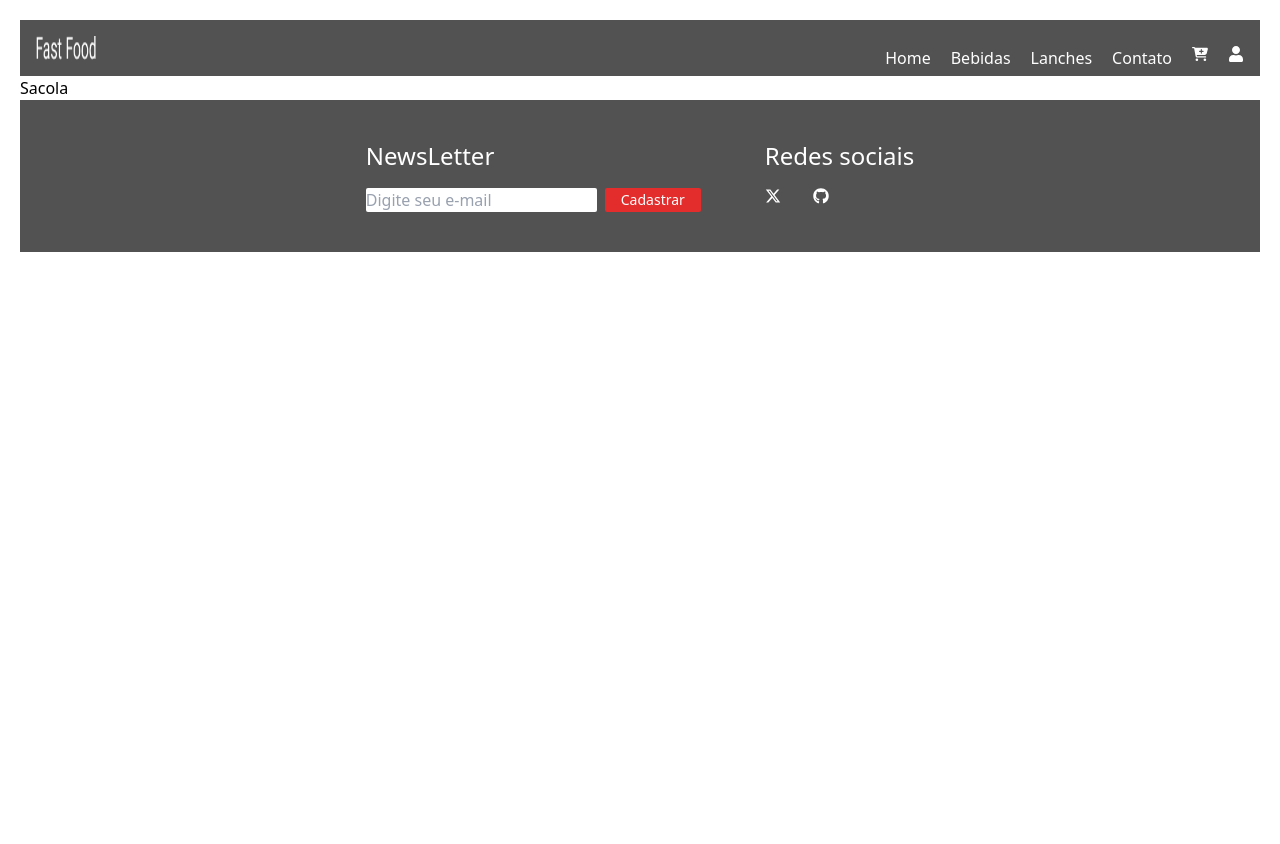
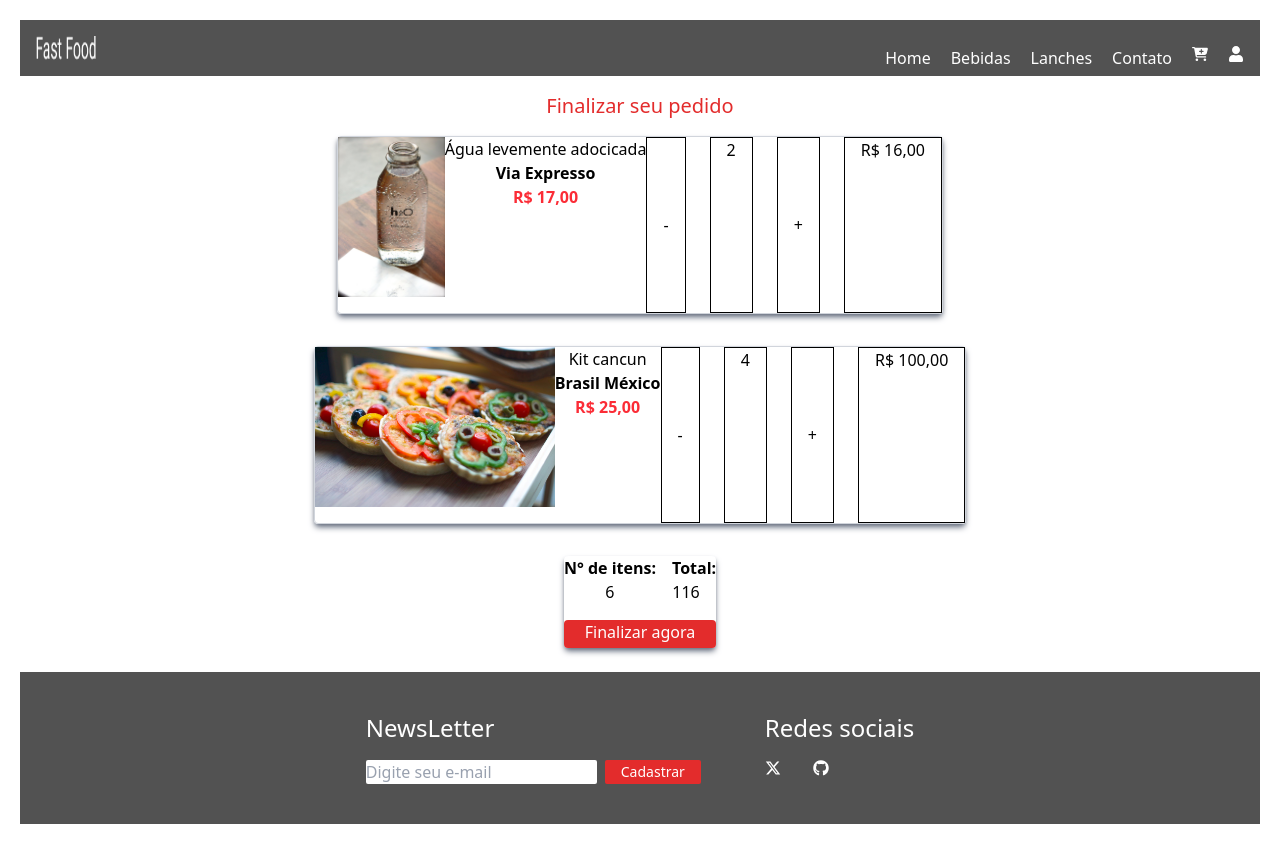
Before and after one commit to Paulo-Borges/devBurger, a React (Vite) app: page /sacola in a window 1280 px wide. Before the commit the page ends 800 px from the top, so only its background shows below. Built offline with nearby package versions, Linux system fonts and the light colour scheme.

Commit message:
feat: Update routes Sacola

```diff
--- a/src/routes/Sacola.tsx
+++ b/src/routes/Sacola.tsx
@@ -1,5 +1,59 @@
 const Sacola = () => {
-  return <div>Sacola</div>;
+  return (
+    <main className="flex flex-col justify-center items-center text-center mb-6">
+      <h1 className="text-base py-4 text-xl">Finalizar seu pedido</h1>
+      <section className="flex flex-col md:flex-row space-y-4 border border-gray-300 rounded shadow-md shadow-gray-500 mb-8">
+        <div className="flex justify-center">
+          <img src="finalizaragua.jpeg" alt="" className="h-40" />
+        </div>
+        <div>
+          <p>Água levemente adocicada</p>
+          <p className="font-bold">Via Expresso</p>
+          <p className="font-semibold text-red-500">R$ 17,00</p>
+        </div>
+        <div className="flex justify-center gap-6">
+          <button className="border px-4 cursor-pointer">-</button>
+          <p className="border px-4">2</p>
+          <button className="border px-4 cursor-pointer">+</button>
+          <p className="border px-4">R$ 16,00</p>
+        </div>
+      </section>
+
+      <section className="flex flex-col md:flex-row space-y-4 border border-gray-300 rounded shadow-md shadow-gray-500 ">
+        <div className="flex justify-center">
+          <img src="finalizarkit.jpeg" alt="" className="h-40" />
+        </div>
+        <div>
+          <p>Kit cancun</p>
+          <p className="font-bold">Brasil México</p>
+          <p className="font-semibold text-red-500">R$ 25,00</p>
+        </div>
+        <div className="flex justify-center gap-6">
+          <button className="border px-4 cursor-pointer">-</button>
+          <p className="border px-4">4</p>
+          <button className="border px-4 cursor-pointer">+</button>
+          <p className="border px-4">R$ 100,00</p>
+        </div>
+      </section>
+      <section className="flex flex-col gap-4 mt-8 border-gray-300 rounded shadow-md shadow-gray-500">
+        <table className="">
+          <thead className="">
+            <th className="">N° de itens: </th>
+            <th className="pl-4"> Total:</th>
+          </thead>
+          <tbody>
+            <tr>
+              <td>6</td>
+              <td>116</td>
+            </tr>
+          </tbody>
+        </table>
+        <button className="bg-base px-5 pb-1 rounded text-white cursor-pointer">
+          Finalizar agora
+        </button>
+      </section>
+    </main>
+  );
 };
 
 export default Sacola;
```
